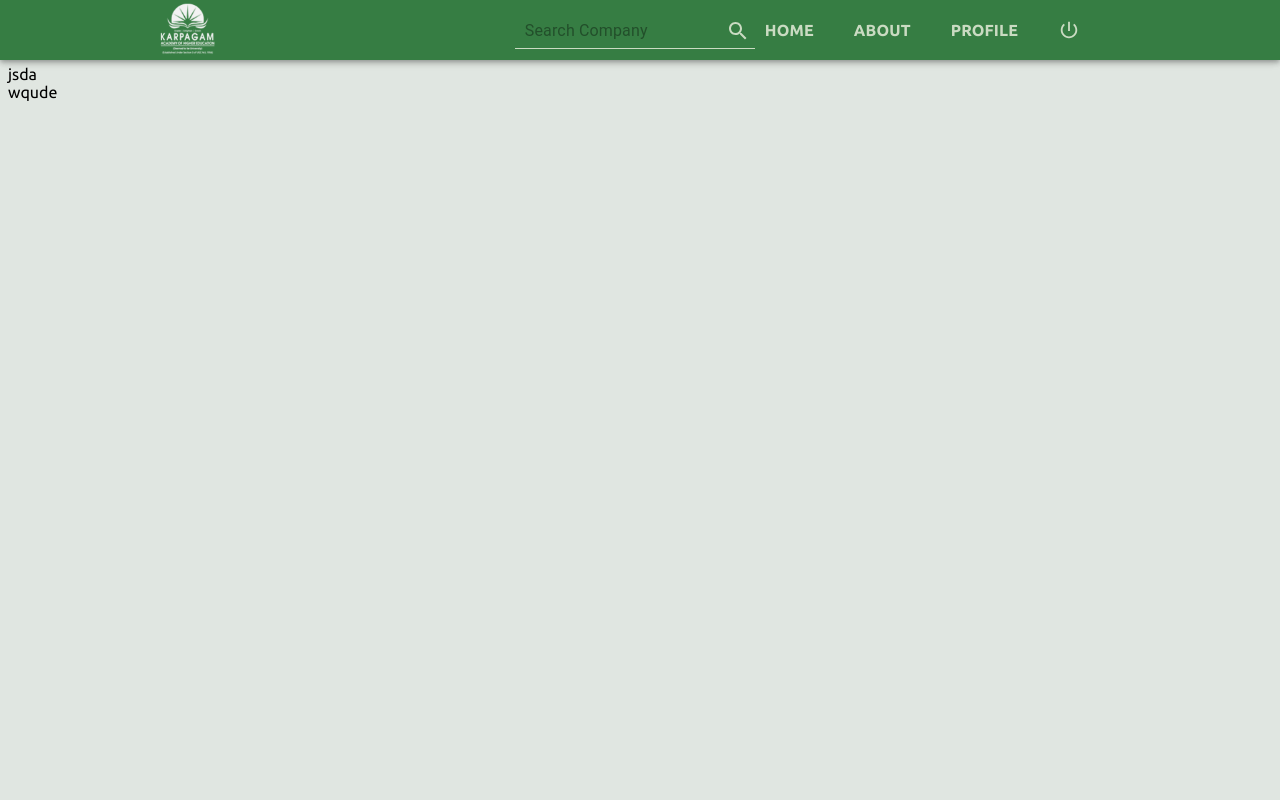
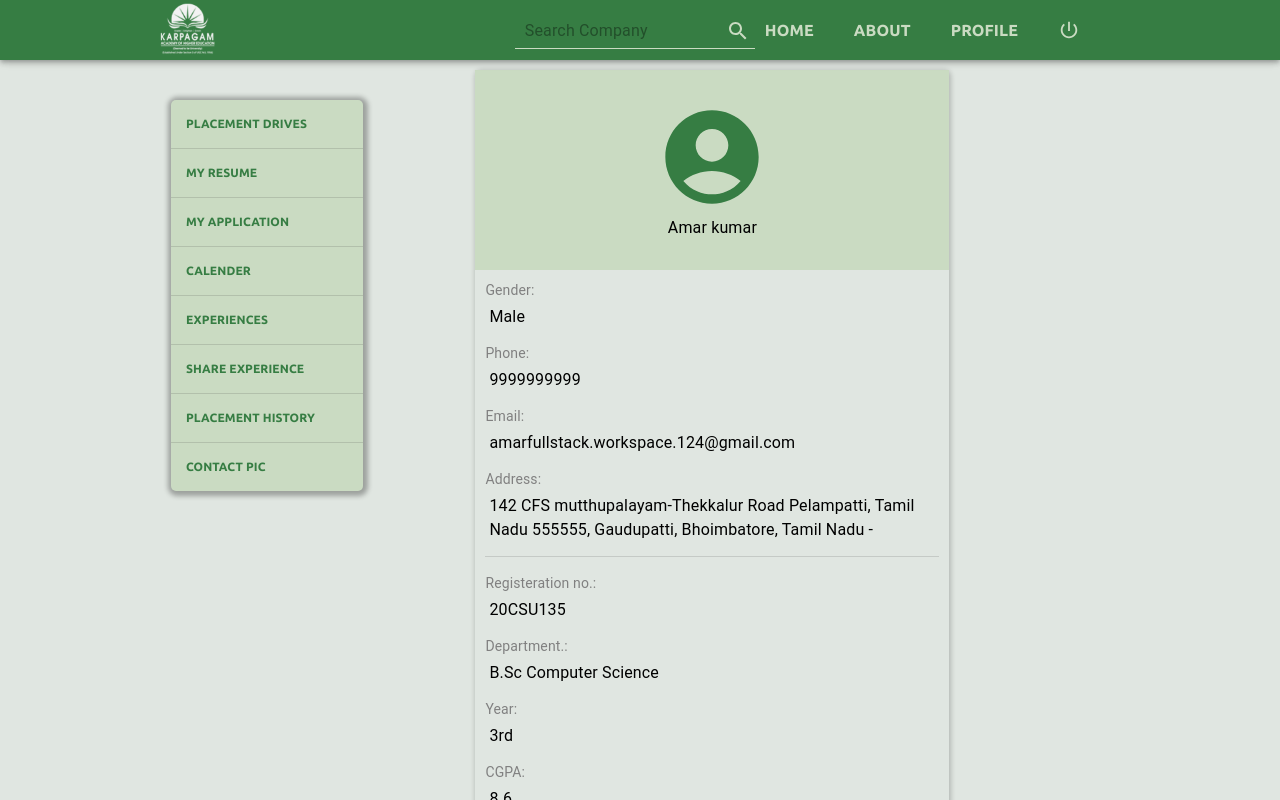
Before and after one commit to aakkss37/MERN-Placement-and-Internship-Cell, a React (Create React App) app in the folder studentsLogin/: page /profile in a window 1280 px wide. Shown: the top 800 px of the page. Built offline with nearby package versions, Linux system fonts and the light colour scheme.

Commit message:
profile completed

```diff
--- a/studentsLogin/src/components/Experience/Experience.jsx
+++ b/studentsLogin/src/components/Experience/Experience.jsx
@@ -9,7 +9,7 @@ const Home = () => {
 
 			<Container >
 
-				<MenuBox style={{ boxShadow: '1px 1px 5px 4px rgb(0 0 0 / 30 %)' }} />
+				<MenuBox />
 
 				<LeftBoxDummy /> {/* having no content inside it.. just Helping mainBox not to occupy whole area and overlap the Menu  */}
 
--- a/studentsLogin/src/components/PlavementDrive/PlacementDrive.jsx
+++ b/studentsLogin/src/components/PlavementDrive/PlacementDrive.jsx
@@ -9,15 +9,21 @@ import { DriveContainer, Drives, LeftBoxDummy, MainConatiner } from './Placement
 const PlacementDrive = () => {
 	return (
 		<MainConatiner>
+
 			<DriveContainer>
-				<MenuBox/>
+
+				<MenuBox style={{ boxShadow: '1px 1px 5px 4px rgb(0 0 0 / 30 %)' }} />
+
 				<LeftBoxDummy /> {/* having no content inside it.. just Helping mainBox not to occupy whole area and overlap the Menu */}
+
 				<Drives>
 					<Cards/>
 					<Cards/>
 					<Cards/>
 				</Drives>
+
 			</DriveContainer>
+
 		</MainConatiner>
 	)
 }
--- a/studentsLogin/src/components/Profile/Profile.jsx
+++ b/studentsLogin/src/components/Profile/Profile.jsx
@@ -1,6 +1,9 @@
-import { Box } from '@mui/material';
 import React from 'react';
-import { MainConatiner } from './profileStyle.js';
+import { Box, Divider, Typography } from '@mui/material';
+import MenuBox from '../Constants/UI/menu/MenuBox.jsx';
+import { LeftBoxDummy, MainConatiner, ProfileConatiner, ProfileBox, ImageBox, ProfileBody, PersonalDetail, CollegeDetail, InfoKey, InfoValue, } from './profileStyle.js';
+import AccountCircleRoundedIcon from '@mui/icons-material/AccountCircleRounded';
+
 
 
 const Profile = () => {
@@ -8,16 +11,75 @@ const Profile = () => {
 
 	return (
 		<MainConatiner>
+
+			<ProfileConatiner>
+
+				<MenuBox />
+
+				<LeftBoxDummy /> {/* having no content inside it.. just Helping mainBox not to occupy whole area and overlap the Menu  */}
+
+
+				<ProfileBox>
+					<ImageBox>
 						<Box>
+							<AccountCircleRoundedIcon style={{ fontSize: '7rem', color: '#367d43' }} />
+							<Typography textAlign='center'>Amar kumar</Typography>
+						</Box>
+					</ImageBox>
+					<ProfileBody>
+						<PersonalDetail>
+							<Box style={{ marginBottom: 5 }}>
+								<InfoKey >Gender: </InfoKey>
+								<InfoValue >Male </InfoValue>
+							</Box>
+							<Box style={{ marginBottom: 5 }}>
+								<InfoKey>Phone: </InfoKey>
+								<InfoValue >9999999999 </InfoValue>
+							</Box>
+							<Box style={{ marginBottom: 5 }}>
+								<InfoKey>Email: </InfoKey>
+								<InfoValue style={{overflow: 'scroll', }}>amarfullstack.workspace.124@gmail.com</InfoValue>
+							</Box>
+							<Box style={{ marginBottom: 5 }}>
+								<InfoKey>Address: </InfoKey>
+								<InfoValue >142 CFS mutthupalayam-Thekkalur Road Pelampatti, Tamil Nadu 555555, Gaudupatti, Bhoimbatore, Tamil Nadu - </InfoValue>
+							</Box>
+						</PersonalDetail>
+						<Divider style={{ marginTop: 8, marginBottom: 16 }} />
+						<CollegeDetail>
 							<Box>
-					jsda
+								<InfoKey>Registeration no.: </InfoKey>
+								<InfoValue >20CSU135 </InfoValue>
 							</Box>
 							<Box>
-wqude
+								<InfoKey>Department.: </InfoKey>
+								<InfoValue >B.Sc Computer Science </InfoValue>
 							</Box>
+							<Box>
+								<InfoKey>Year: </InfoKey>
+								<InfoValue >3rd </InfoValue>
 							</Box>
+							<Box>
+								<InfoKey>CGPA: </InfoKey>
+								<InfoValue >8.6 </InfoValue>
+							</Box>
+							<Box>
+								<InfoKey>Backlog: </InfoKey>
+								<InfoValue >Yes </InfoValue>
+							</Box>
+							<Box>
+								<InfoKey>Active Backlog: </InfoKey>
+								<InfoValue >Yes</InfoValue>
+							</Box>
+						</CollegeDetail>
+					</ProfileBody>
+				</ProfileBox>
+
+			</ProfileConatiner>
+
 		</MainConatiner>
 	)
 }
 
-export default Profile
+
+export default Profile;
--- a/studentsLogin/src/components/Profile/profileStyle.js
+++ b/studentsLogin/src/components/Profile/profileStyle.js
@@ -1,6 +1,88 @@
-import { Box, styled } from "@mui/material";
+import { Box, styled, Typography } from "@mui/material";
 
 
 export const MainConatiner = styled(Box)`
 	margin-top: 65px;
 `
+
+export const ProfileConatiner = styled(Box)(({ theme }) => ({
+	width: '75%',
+	margin: '0 auto',
+	// border: '1px solid red',
+	minHeight: 'fit-content',
+	display: 'flex',
+	[theme.breakpoints.down('md')]: {
+		width: '98%',
+	}
+}));
+
+
+export const LeftBoxDummy = styled(Box)(({ theme }) => ({
+	flexGrow: 1,
+	maxWidth: '30%',
+	margin: '5px',
+	// border: '1px solid green',
+	alignSelf: 'flex-start',
+	padding: '5px',
+	[theme.breakpoints.down('md')]: {
+		maxWidth: '7%',
+	},
+	[theme.breakpoints.down('sm')]: {
+		display: 'none',
+	}
+}));
+
+
+export const ProfileBox = styled(Box)(({ theme }) => ({
+	flexGrow: 4,
+	maxWidth: '50%',
+	margin: '5px',
+	// border: '1px solid green',
+	marginBottom: 20,
+	borderRadius: 5,
+	boxShadow: '1px 1px 5px 1px rgb(0, 0, 0, 0.2)',
+	[theme.breakpoints.down('md')]: {
+		maxWidth: '75%',
+	},
+	[theme.breakpoints.down('sm')]: {
+		maxWidth: '100%',
+	}
+}));
+
+export const ImageBox = styled(Box)(({theme})=> ({
+	margin: 0,
+	padding: 0,
+	width: '100%',
+	background: '#cadbc2',
+	height: 200,
+	display: 'flex',
+	justifyContent: "center",
+	alignItems: "center",
+}))
+
+
+export  const ProfileBody = styled(Box)(({theme})=>({
+	padding: 10,
+}))
+export  const PersonalDetail = styled(Box)(({theme})=>({
+
+}))
+export  const CollegeDetail = styled(Box)(({theme})=>({
+
+}))
+
+export const InfoKey = styled(Typography)(({theme})=> ({
+	fontSize: 14,
+	color: "gray",
+	[theme.breakpoints.down('sm')]: {
+		fontSize: 12
+	}
+}))
+export const InfoValue = styled(Typography)(({theme})=> ({
+	fontSize: 16,
+	marginBottom: 10,
+	padding: 4,
+	[theme.breakpoints.down('sm')]: {
+		fontSize: 14
+	}
+}))
```
Lines whose indentation alone changed are shown as unchanged.
